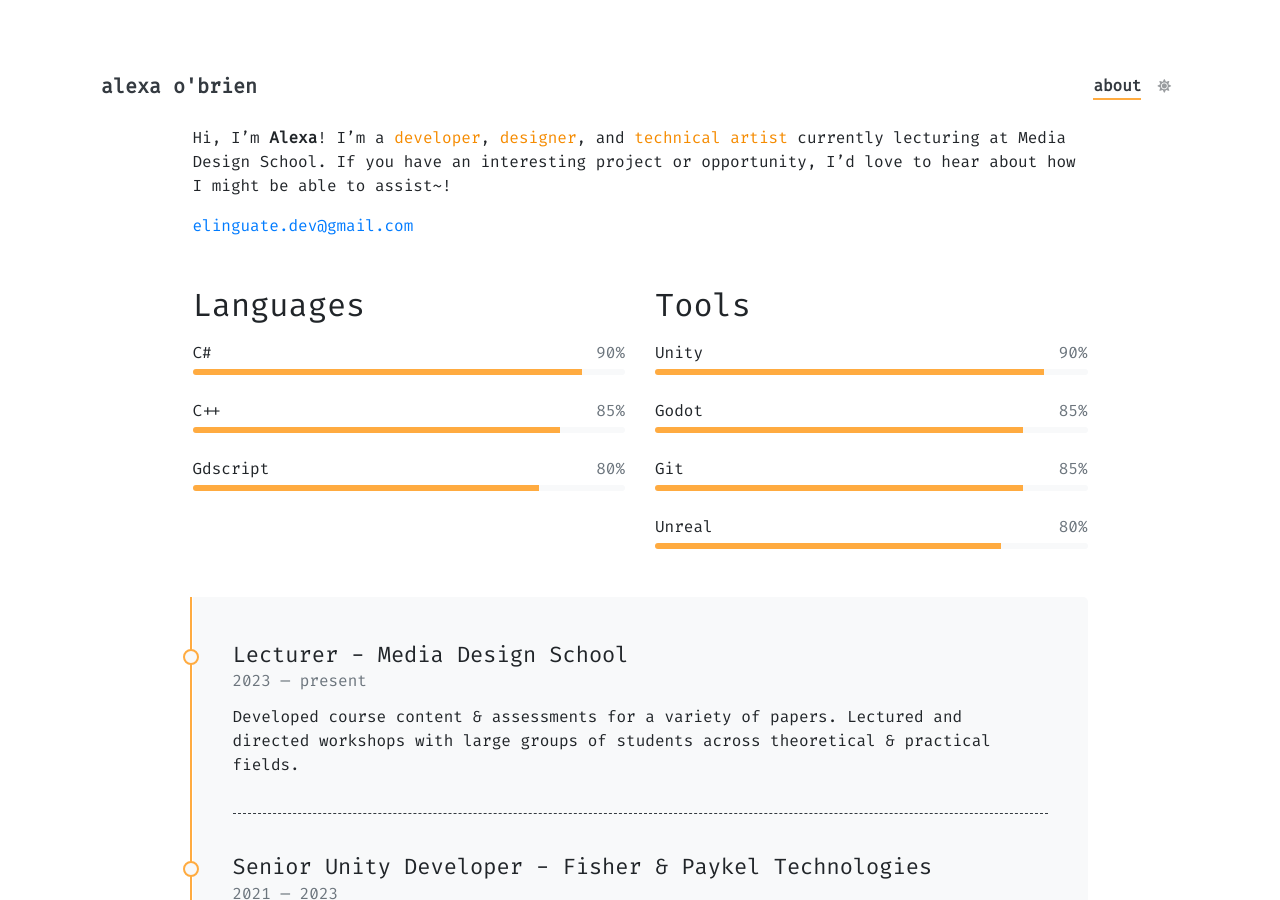
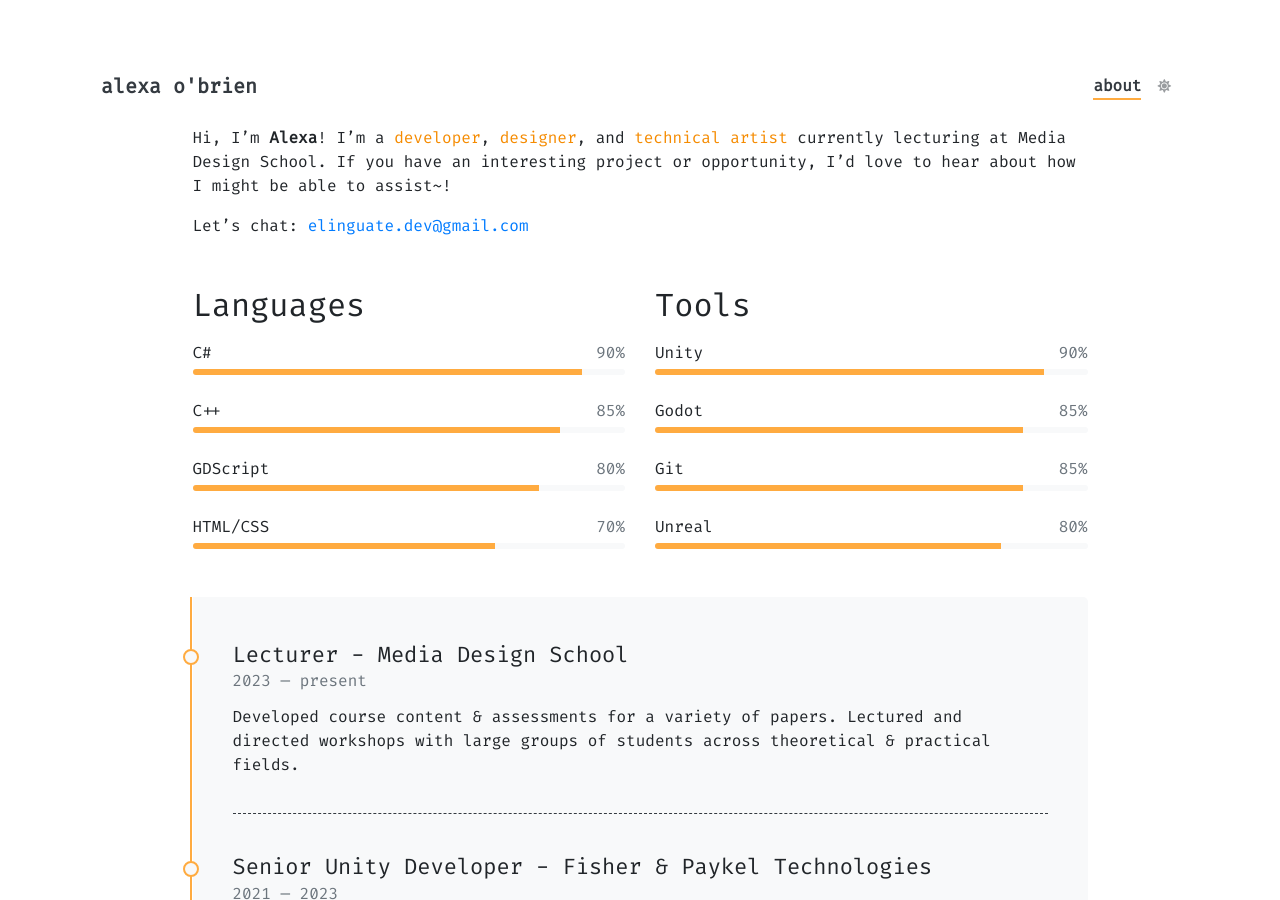
Before and after one commit to elinguate/elinguate.github.io, a Jekyll site: the page built from pages/about.md, in a window 1280 px wide and 900 px high. Built offline with Jekyll 4.4.1, drawn with Linux system fonts in a browser that asks for light colours.

Commit message:
Tweaked some text elements
Edited some text elements on the about page to be a bit tidier. Ensured there's parity of columns on the progress bars.

```diff
--- a/_data/programming-skills.yml
+++ b/_data/programming-skills.yml
@@ -1,11 +1,11 @@
 - name: C#
   percentage: 90
-  color:
 
 - name: C++
   percentage: 85
-  color:
 
-- name: Gdscript
+- name: GDScript
   percentage: 80
-  color:
+
+- name: HTML/CSS
+  percentage: 70
--- a/pages/about.md
+++ b/pages/about.md
@@ -7,7 +7,8 @@ weight: 3
 
 Hi, I'm **Alexa**! I'm a <a href="special">developer</a>, <a href="special">designer</a>, and <a href="special">technical artist</a> currently lecturing at Media Design School. If you have an interesting project or opportunity, I'd love to hear about how I might be able to assist~!
 
-<a href="mailto:elinguate.dev\@gmail.com">elinguate.dev@gmail.com</a>
+Let's chat: <a href="mailto:elinguate.dev\@gmail.com">elinguate.dev@gmail.com</a>
+
 
 <div class="row">
 {% include about/skills.html title="Languages" source=site.data.programming-skills %}
```
